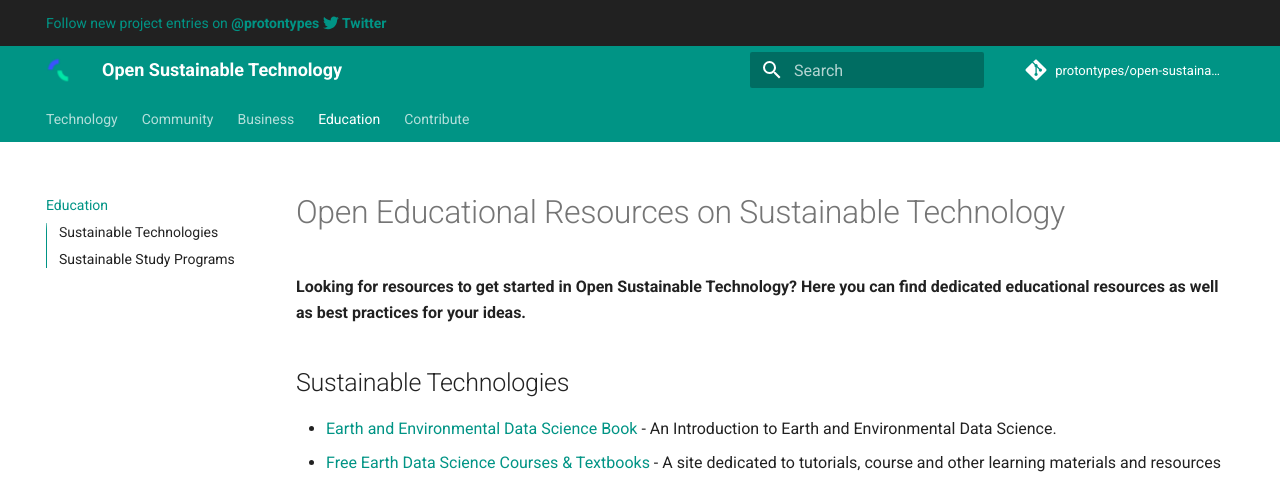
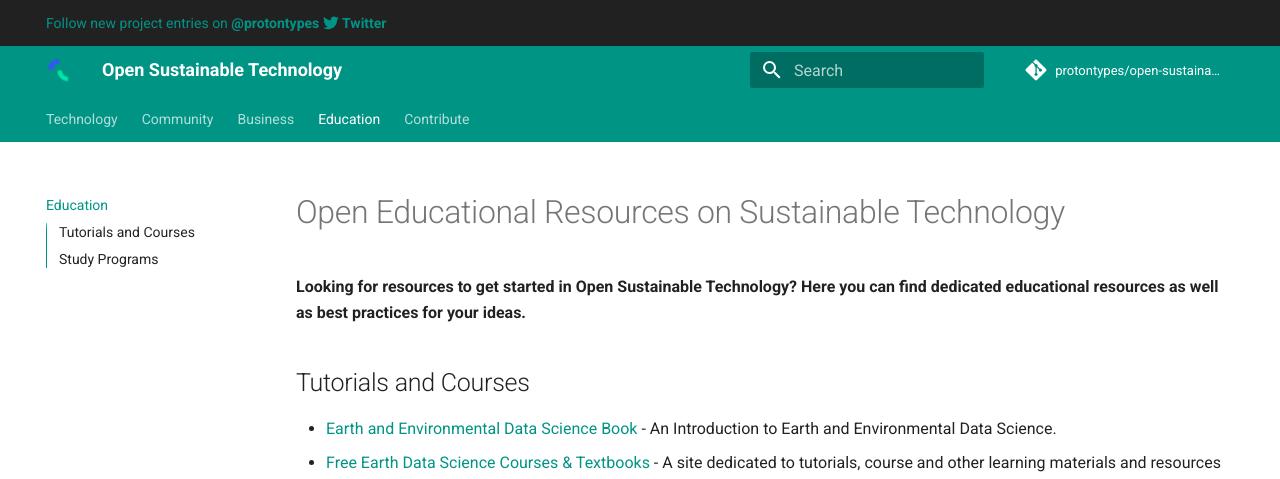
Before and after one commit to protontypes/open-sustainable-technology, an MkDocs documentation site: the page built from docs/education.md, in a window 1280 px wide and 1400 px high. Shown: the top 479 px of the window. Built offline with MkDocs 1.6.1 and Material for MkDocs 9.7.7, drawn with Linux system fonts in a browser that asks for light colours; comment, search, counter and statistics services are not loaded; some of the changed text lies outside the part shown.

Commit message:
Update education.md

```diff
--- a/docs/education.md
+++ b/docs/education.md
@@ -3,7 +3,7 @@
 
 __Looking for resources to get started in Open Sustainable Technology? Here you can find dedicated educational resources as well as best practices for your ideas.__
 
-## Sustainable Technologies
+## Tutorials and Courses
 - [Earth and Environmental Data Science Book](https://github.com/earth-env-data-science/earth-env-data-science-book) - An Introduction to Earth and Environmental Data Science.
 - [Free Earth Data Science Courses & Textbooks](https://github.com/earthlab/earthlab.github.io) - A site dedicated to tutorials, course and other learning materials and resources developed by the Earth Lab team.
 - [ESM-lectures](https://github.com/nworbmot/esm-lectures) - Lecture slides for KIT Energy System Modelling course.
@@ -27,7 +27,7 @@ __Looking for resources to get started in Open Sustainable Technology? Here you
 - [Building DC Energy Systems](https://learn.libre.solar/) - Hosts an Open Educational Resource (OER) for Building DC Energy Systems.
 - [The General Circulation of the Atmosphere](https://nordicesmhub.github.io/GEO4962/) - The course gives a broad overview about the general circulation of the atmosphere, including the tropospheric and stratospheric circulations.
 
-## Sustainable Study Programs
+## Study Programs
 
 - [Sustainable Energy Technology](https://www.academy.rwth-aachen.de/en/index/education-formats/summer-schools/sustainable-energy-technology) - The Summer School explores sustainable energy technologies, such as building performance simulation, methods for energy supply of buildings, and energy trading and power plant management.
 - [SustainabilityDegrees](https://www.sustainabilitydegrees.com/) - Get access to leading sustainability degrees, sustainable careers of the future, excellent learning resources, and an understanding of what sustainability really means.
```
